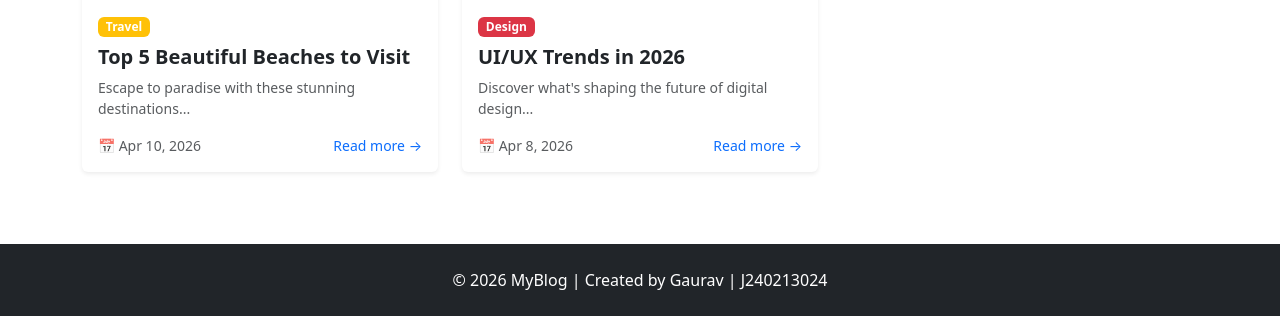
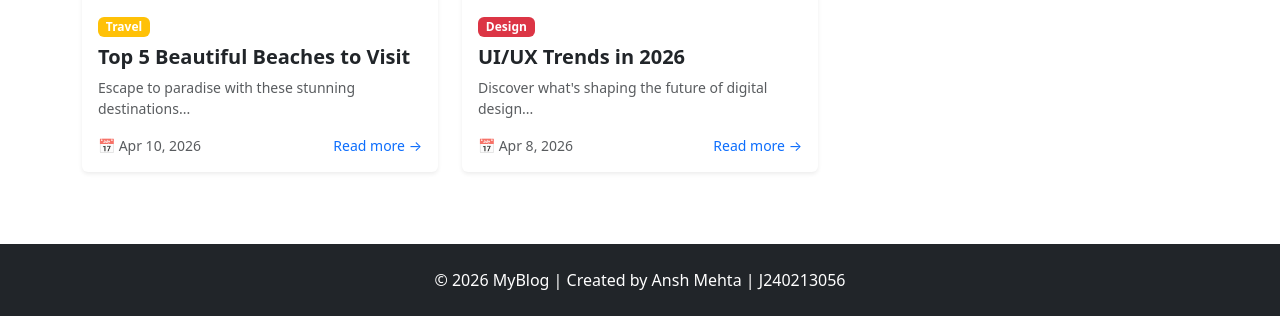
Before and after one commit to AnshMehta31/Web-Development-Experiment--6, a plain HTML site: page Web-Development-Experiment--6/index.html in a window 1280 px wide. Shown: the part 1206-1522 px from the top of the page. Drawn offline with nearby package versions, Linux system fonts and the light colour scheme.

Commit message:
Update index.html

```diff
--- a/Web-Development-Experiment--6/index.html
+++ b/Web-Development-Experiment--6/index.html
@@ -129,7 +129,7 @@
 
     <footer class="bg-dark text-white text-center py-4">
         <div class="container">
-            <p class="mb-0">© 2026 MyBlog | Created by Gaurav | J240213024</p>
+            <p class="mb-0">© 2026 MyBlog | Created by Ansh Mehta | J240213056</p>
         </div>
     </footer>
 
```
